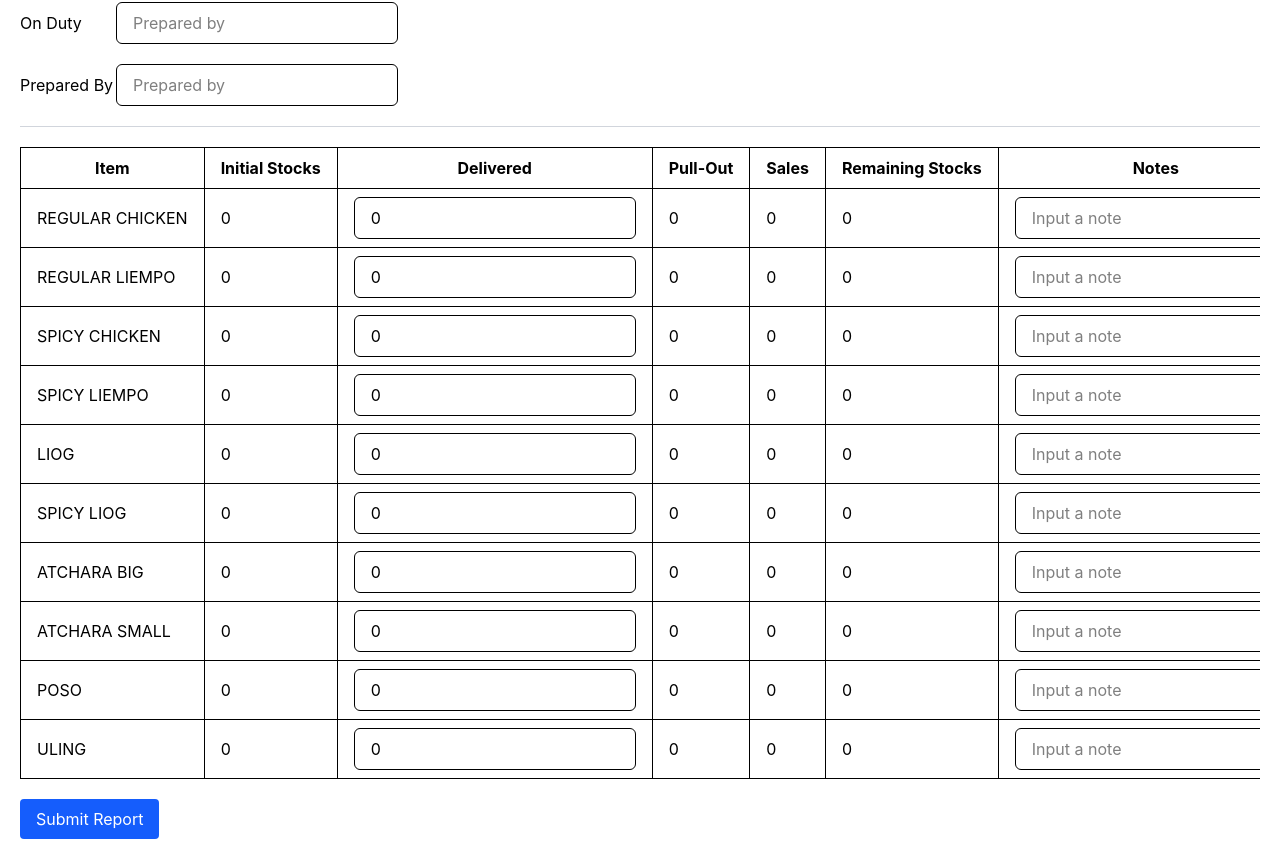
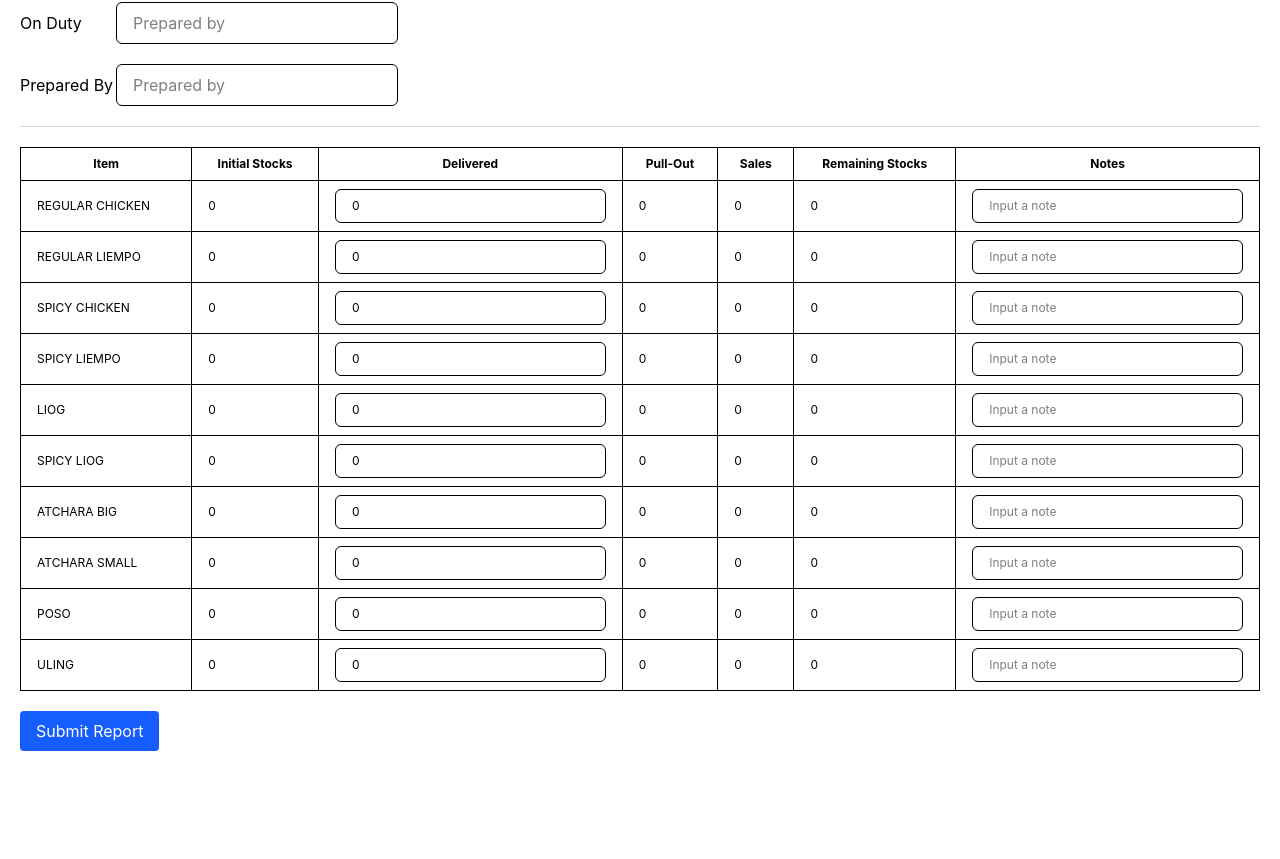
Before and after one commit to warjohn123/hwrg-sales-report, a React (Vite) app: page /reports/create in a window 1280 px wide. Shown: the part 1070-1929 px from the top of the page. After the commit the page ends 1841 px from the top, so only its background shows below. Built offline with nearby package versions, Linux system fonts and the light colour scheme.

Commit message:
Modify font size in inventory table

```diff
--- a/src/components/reports/create/chicky-oink/ChickyOinkInventoryTable.tsx
+++ b/src/components/reports/create/chicky-oink/ChickyOinkInventoryTable.tsx
@@ -10,7 +10,7 @@ export default function ChickyOinkInventoryTable() {
   ) as ChickyOinkReportContextType;
 
   return (
-    <div className="overflow-x-auto mt-5">
+    <div className="overflow-x-auto mt-5 text-xs">
       <div className="min-w-max">
         <table className="table-auto w-full border-collapse">
           <thead>
```
